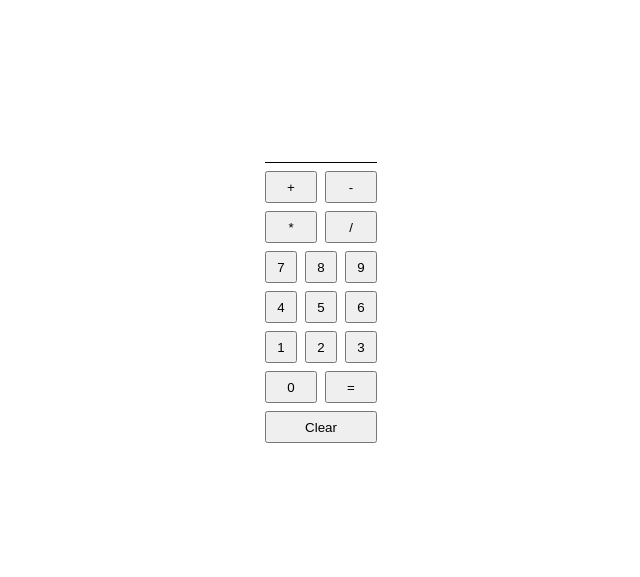
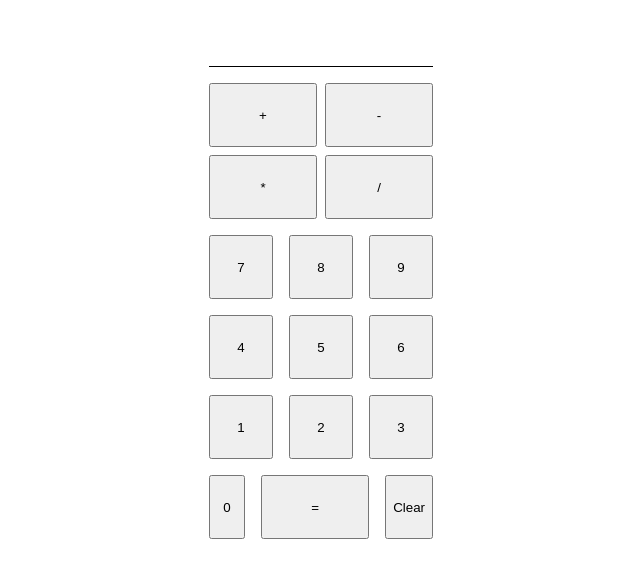
Before and after one commit to ShrekBenson/calculator, a plain HTML site: page index.html in a window 1280 px wide. Shown: the part 129-706 px from the top of the page, without its empty margins (319-959 px from the left). Drawn offline with Linux system fonts and the light colour scheme.

Commit message:
Enhance the calculator page

```diff
--- a/scripts/script.js
+++ b/scripts/script.js
@@ -10,7 +10,11 @@ function multiply(n1, n2) {
   return parseFloat((n1 * n2).toFixed(4));
 }
 function divide(n1, n2) {
-  return parseFloat((n1 / n2).toFixed(4));
+  if (n1 === 0 || n2 === 0) {
+    return `ERROR`
+  } else {
+    return parseFloat((n1 / n2).toFixed(4));
+  }
 }
 function mathExpression(op1, op, op2) {
   switch (op) {
@@ -57,7 +61,7 @@ OPERATORS.forEach(op => op.addEventListener('click', (e) => {
   } else{
     DISPLAY__SECOND.textContent = '';
     DISPLAY__FIRST.textContent = mathExpression(Number(num1), operator, Number(num2));
-    num1 = '';
+    num1 = Number(DISPLAY__FIRST.textContent);
     num2 = '';
     operator = '';
     time = 0;
--- a/styles/style.css
+++ b/styles/style.css
@@ -13,7 +13,7 @@ body{
   align-items: center;
 }
 .display{
-  width: 7rem;
+  width: inherit;
   height: 4rem;
   border-bottom: 1px solid black;
   display: flex;
@@ -27,10 +27,10 @@ body{
   justify-content: end  ;
 }
 .calculator{
-  width: 7rem;
+  width: 14rem;
   display: flex;
   flex-wrap: wrap;
-  gap: .5rem;
+  gap: 1rem;
 }
 .operators{
   display: flex;
@@ -40,11 +40,11 @@ body{
 }
 .operator{
   width: calc(50% - .25rem);
-  height: 2rem;
+  height: 4rem;
 }
 .digit{
-  width: 2rem;
-  height: 2rem;
+  width: 4rem;
+  height: 4rem;
 }
 .digit--zero, .operator--clear{
   flex: 1;
```
